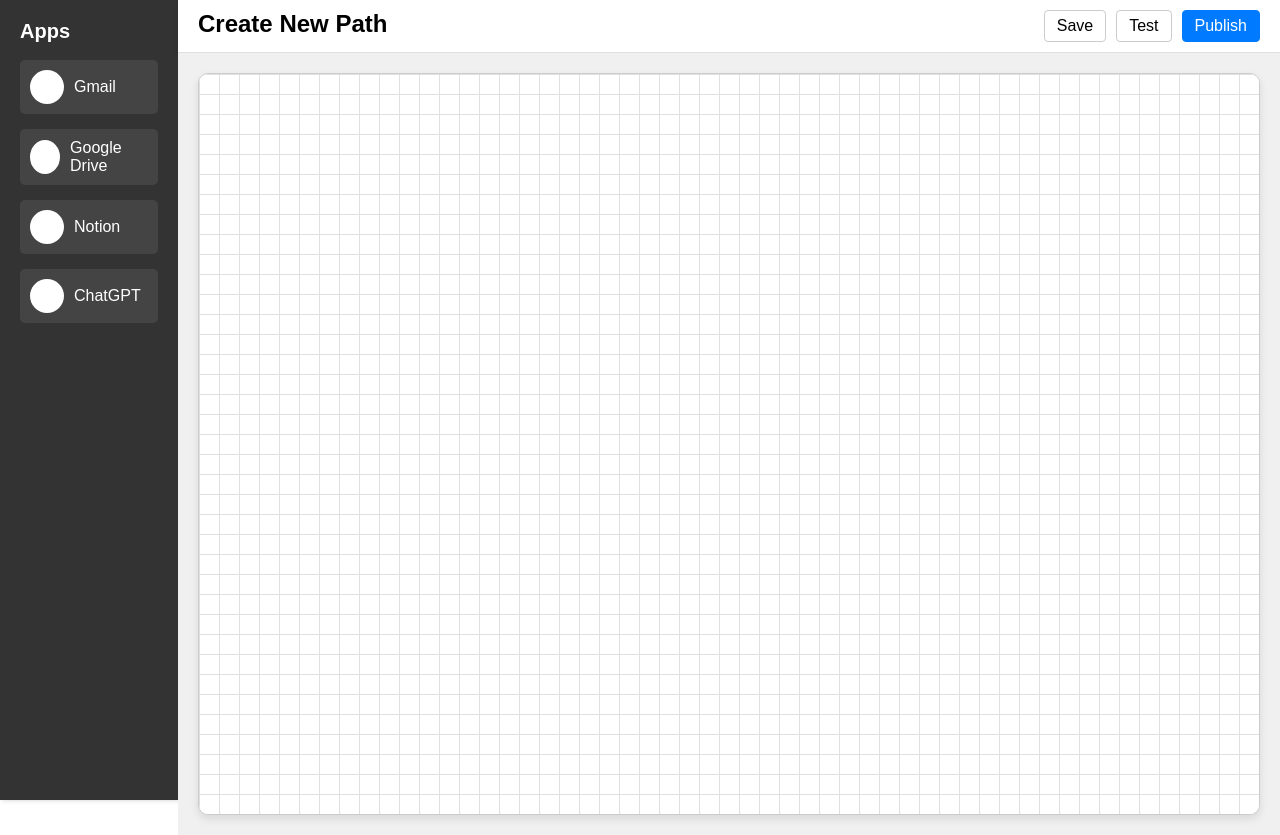
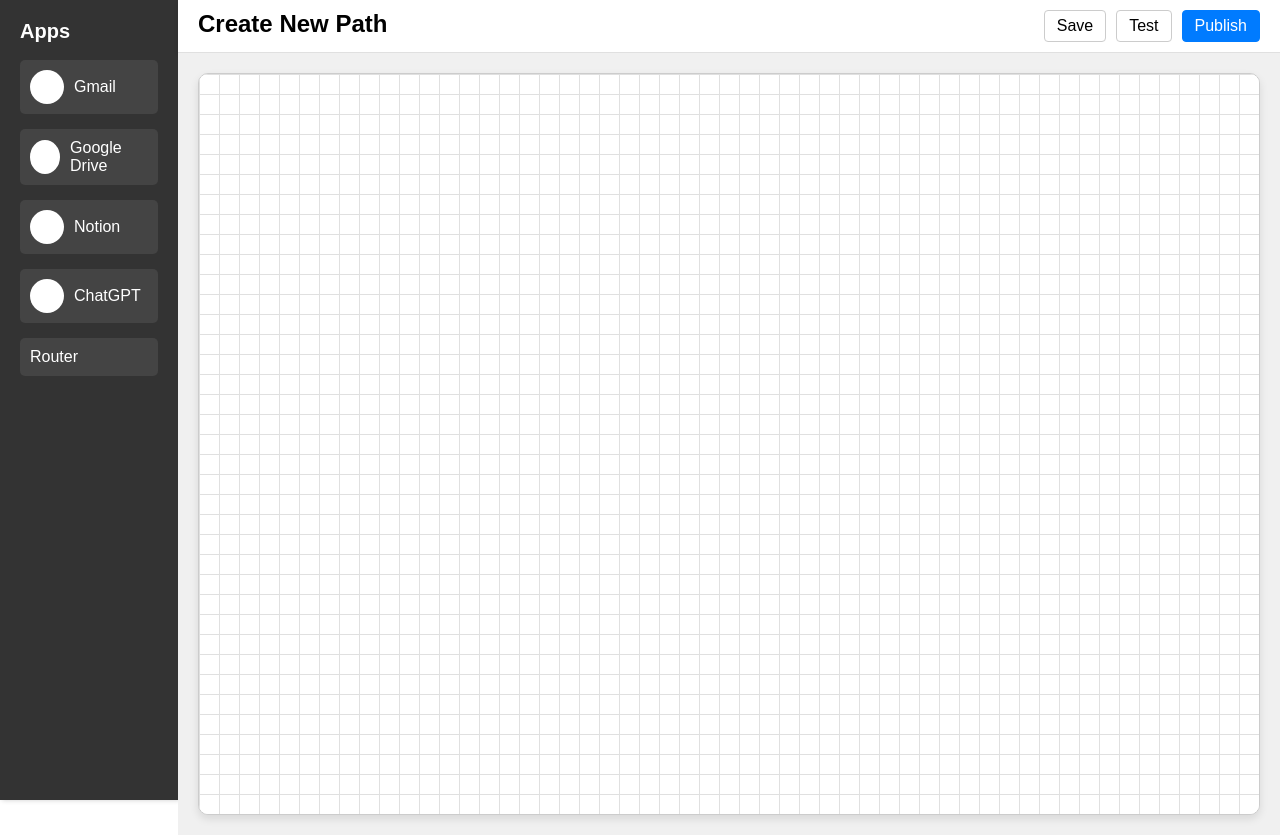
Before and after one commit to KetanChavan24/myapp, a React (Create React App) app: page / in a window 1280 px wide. Built offline with nearby package versions, Linux system fonts and the light colour scheme.

Commit message:
achieved multiple connections through router

```diff
--- a/src/App.js
+++ b/src/App.js
@@ -63,10 +63,13 @@ function App() {
         return <FaRegStickyNote className="selected-app-icon" style={{ color: '#000000' }} />;
       case 'ChatGPT':
         return <SiOpenai className="selected-app-icon" style={{ color: '#00A67E' }} />;
+      case 'Router':  // New router icon
+        return <div className="selected-app-icon">🔗</div>;
       default:
         return null;
     }
   };
+
 
   const handleMouseDown = (e, index) => {
     setDragging(index);
@@ -116,13 +119,15 @@ function App() {
       if (isConnecting) {
         const fromApp = selectedApps[selectedAppForMenu];
 
-        // Check if the fromApp already has a connection as "from"
+        // Check if the fromApp already has a connection as "from" (but skip this check if it's a router)
+        if (fromApp.app !== 'Router') {
           const existingConnection = connections.find((conn) => conn.from.index === selectedAppForMenu);
           if (existingConnection) {
             alert(`${fromApp.app} is already connected as a starting point.`);
             setIsConnecting(false);
             setSelectedAppForMenu(null);
             return;
+          }
         }
 
         const toApp = item;
@@ -139,6 +144,7 @@ function App() {
       }
     }
   };
+
 
   const closeMenu = () => {
     setSelectedAppForMenu(null);
@@ -179,8 +185,10 @@ function App() {
     <li onClick={() => addApp('Google Drive')}><FaGoogleDrive className="app-icon" /> Google Drive</li>
     <li onClick={() => addApp('Notion')}><FaRegStickyNote className="app-icon" /> Notion</li>
     <li onClick={() => addApp('ChatGPT')}><SiOpenai className="app-icon" /> ChatGPT</li>
+    <li onClick={() => addApp('Router')}> Router</li> {/* New router option */}
   </ul>
 </aside>
+
       <main className="main-content">
         <header className="header">
           <div className="header-content">
```
Lines whose indentation alone changed are shown as unchanged.
